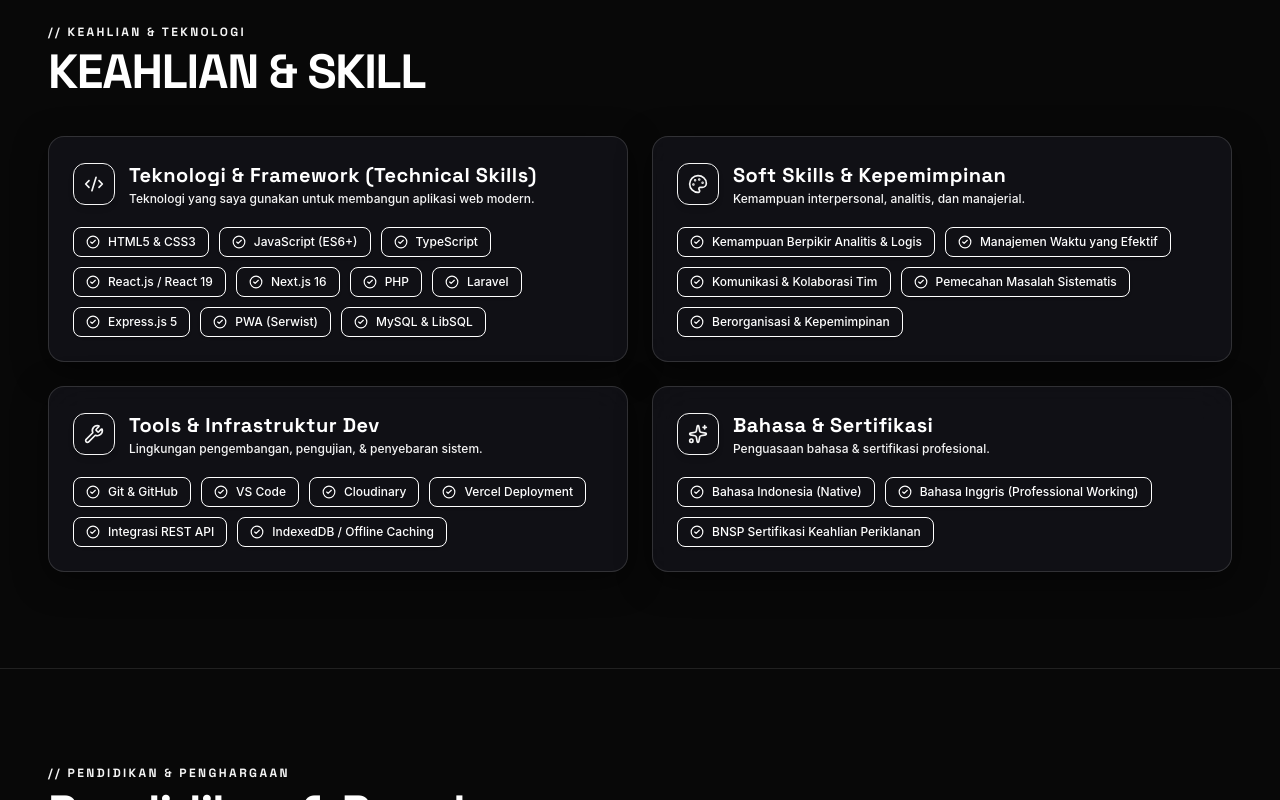
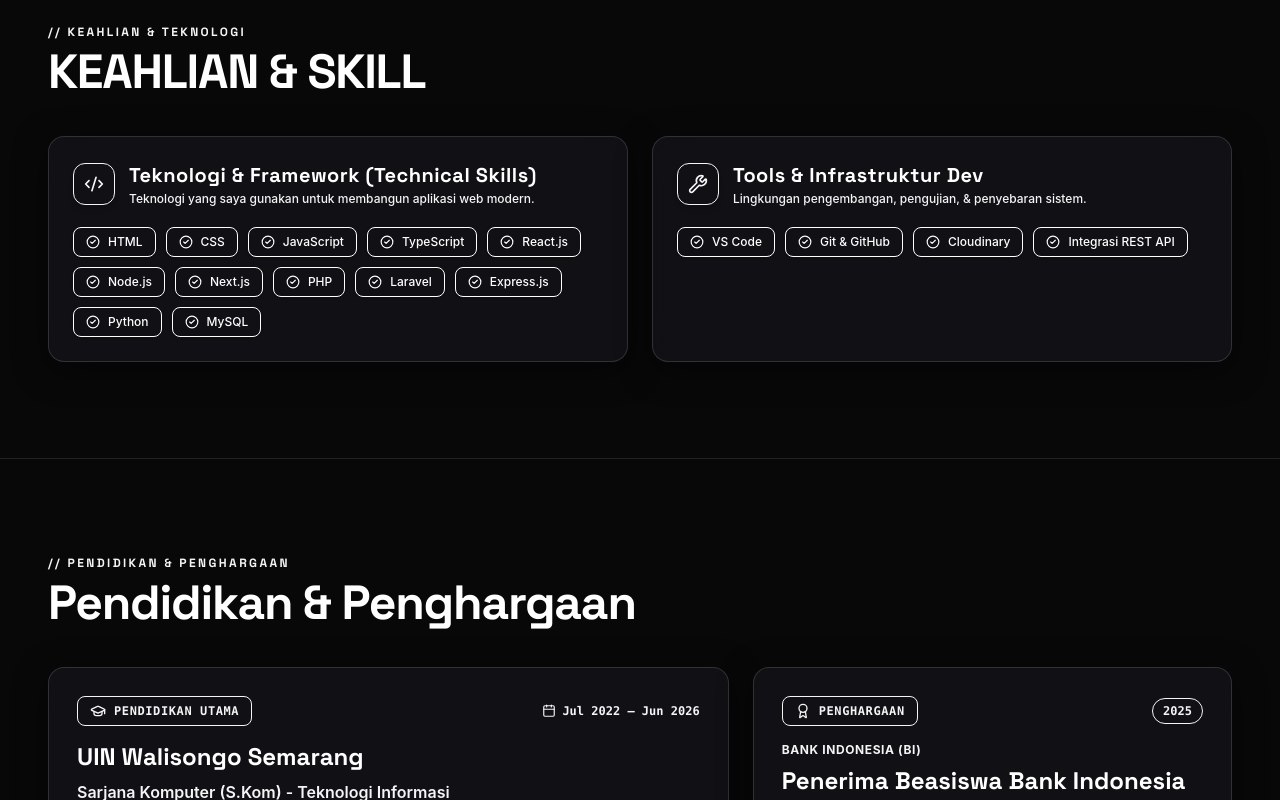
Before and after one commit to Sadam-142/myresume, a React (Vite) app: page / in a window 1280 px wide. Shown: the part 1520-2320 px from the top of the page. Built offline with nearby package versions, Linux system fonts and the light colour scheme.

Commit message:
refactor: update skill categories to exact technical skills and dev tools

```diff
--- a/src/data/portfolioData.ts
+++ b/src/data/portfolioData.ts
@@ -489,55 +489,33 @@ export const organizationData: Record<Language, OrganizationItemLocale[]> = {
 export const skillCategories: Record<Language, SkillCategoryLocale[]> = {
   EN: [
     {
-      category: "Technical Stack (Languages & Frameworks)",
-      description: "Technologies I rely on to build scalable web software.",
+      category: "Teknologi & Framework (Technical Skills)",
+      description: "Technologies I rely on to build scalable web applications.",
       iconName: "Code2",
       skills: [
-        { name: "HTML5 & CSS3" },
-        { name: "JavaScript (ES6+)" },
+        { name: "HTML" },
+        { name: "CSS" },
+        { name: "JavaScript" },
         { name: "TypeScript" },
-        { name: "React.js / React 19" },
-        { name: "Next.js 16" },
+        { name: "React.js" },
+        { name: "Node.js" },
+        { name: "Next.js" },
         { name: "PHP" },
         { name: "Laravel" },
-        { name: "Express.js 5" },
-        { name: "PWA (Serwist)" },
-        { name: "MySQL & LibSQL" },
+        { name: "Express.js" },
+        { name: "Python" },
+        { name: "MySQL" },
       ],
     },
     {
-      category: "Professional Soft Skills",
-      description: "Core interpersonal & problem-solving abilities.",
-      iconName: "Palette",
-      skills: [
-        { name: "Analytical & Logical Thinking" },
-        { name: "Effective Time Management" },
-        { name: "Team Communication & Collaboration" },
-        { name: "Systematic Problem Solving" },
-        { name: "Organizational Leadership" },
-      ],
-    },
-    {
-      category: "Dev Tools & Infrastructure",
-      description: "Development environments, deployment & databases.",
+      category: "Tools & Infrastructure Dev",
+      description: "Development environment, deployment & integration tools.",
       iconName: "Wrench",
       skills: [
+        { name: "VS Code" },
         { name: "Git & GitHub" },
-        { name: "VS Code" },
         { name: "Cloudinary" },
-        { name: "Vercel Deployment" },
         { name: "REST API Integration" },
-        { name: "IndexedDB / Offline Caching" },
-      ],
-    },
-    {
-      category: "Languages & Certifications",
-      description: "Language proficiency & certified skills.",
-      iconName: "Sparkles",
-      skills: [
-        { name: "Indonesian (Native)" },
-        { name: "English (Professional Working Proficiency)" },
-        { name: "BNSP Certified Advertising Specialist" },
       ],
     },
   ],
@@ -547,28 +525,18 @@ export const skillCategories: Record<Language, SkillCategoryLocale[]> = {
       description: "Teknologi yang saya gunakan untuk membangun aplikasi web modern.",
       iconName: "Code2",
       skills: [
-        { name: "HTML5 & CSS3" },
-        { name: "JavaScript (ES6+)" },
+        { name: "HTML" },
+        { name: "CSS" },
+        { name: "JavaScript" },
         { name: "TypeScript" },
-        { name: "React.js / React 19" },
-        { name: "Next.js 16" },
+        { name: "React.js" },
+        { name: "Node.js" },
+        { name: "Next.js" },
         { name: "PHP" },
         { name: "Laravel" },
-        { name: "Express.js 5" },
-        { name: "PWA (Serwist)" },
-        { name: "MySQL & LibSQL" },
-      ],
-    },
-    {
-      category: "Soft Skills & Kepemimpinan",
-      description: "Kemampuan interpersonal, analitis, dan manajerial.",
-      iconName: "Palette",
-      skills: [
-        { name: "Kemampuan Berpikir Analitis & Logis" },
-        { name: "Manajemen Waktu yang Efektif" },
-        { name: "Komunikasi & Kolaborasi Tim" },
-        { name: "Pemecahan Masalah Sistematis" },
-        { name: "Berorganisasi & Kepemimpinan" },
+        { name: "Express.js" },
+        { name: "Python" },
+        { name: "MySQL" },
       ],
     },
     {
@@ -576,22 +544,10 @@ export const skillCategories: Record<Language, SkillCategoryLocale[]> = {
       description: "Lingkungan pengembangan, pengujian, & penyebaran sistem.",
       iconName: "Wrench",
       skills: [
+        { name: "VS Code" },
         { name: "Git & GitHub" },
-        { name: "VS Code" },
         { name: "Cloudinary" },
-        { name: "Vercel Deployment" },
         { name: "Integrasi REST API" },
-        { name: "IndexedDB / Offline Caching" },
-      ],
-    },
-    {
-      category: "Bahasa & Sertifikasi",
-      description: "Penguasaan bahasa & sertifikasi profesional.",
-      iconName: "Sparkles",
-      skills: [
-        { name: "Bahasa Indonesia (Native)" },
-        { name: "Bahasa Inggris (Professional Working)" },
-        { name: "BNSP Sertifikasi Keahlian Periklanan" },
       ],
     },
   ],
```
